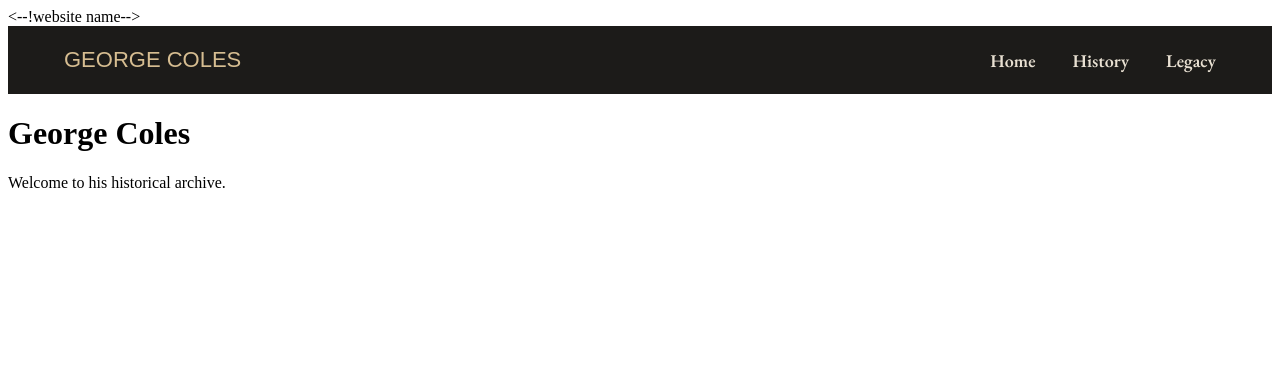
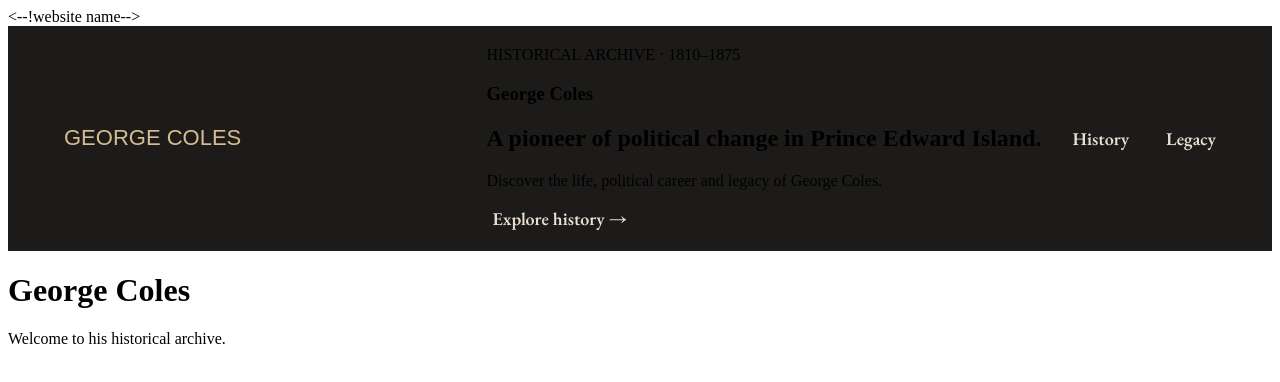
Before and after one commit to monkeyDluzi/history-again, a plain HTML site: page index.html in a window 1280 px wide. Drawn offline with nearby package versions, Linux system fonts and the light colour scheme; a web font is replaced by a local one.

Commit message:
Add hero section with historical context for George Coles

```diff
--- a/index.html
+++ b/index.html
@@ -28,7 +28,30 @@
     </button>
 
     <div class="nav-links">
-        <button onclick="showPanel('home')">Home</button>
+        <div id="home" class="panel active">
+
+    <section class="hero">
+
+        <span class="eyebrow">
+            HISTORICAL ARCHIVE · 1810–1875
+        </span>
+
+        <h1>George Coles</h1>
+
+        <h2>
+            A pioneer of political change in Prince Edward Island.
+        </h2>
+
+        <p>
+            Discover the life, political career and legacy
+            of George Coles.
+        </p>
+
+        <button>Explore history →</button>
+
+    </section>
+
+</div>
         <button onclick="showPanel('history')">History</button>
         <button onclick="showPanel('legacy')">Legacy</button>
     </div>
```
